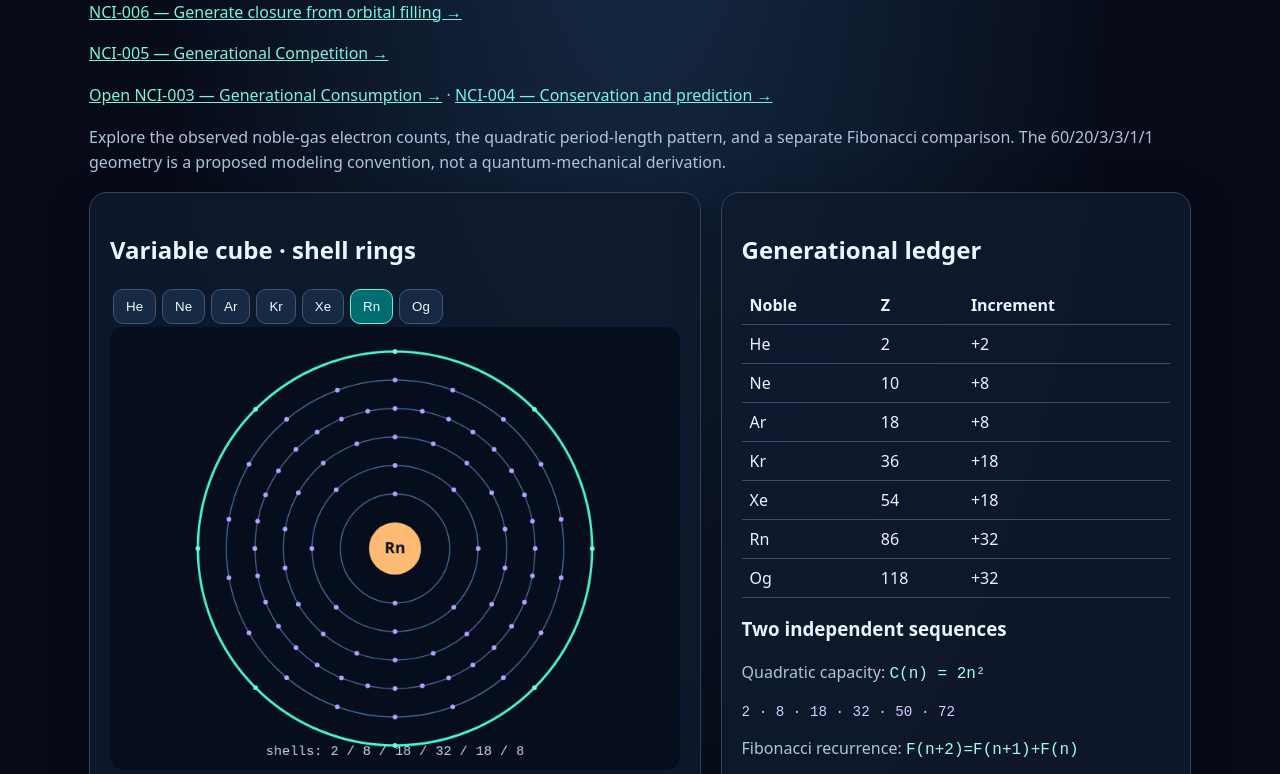
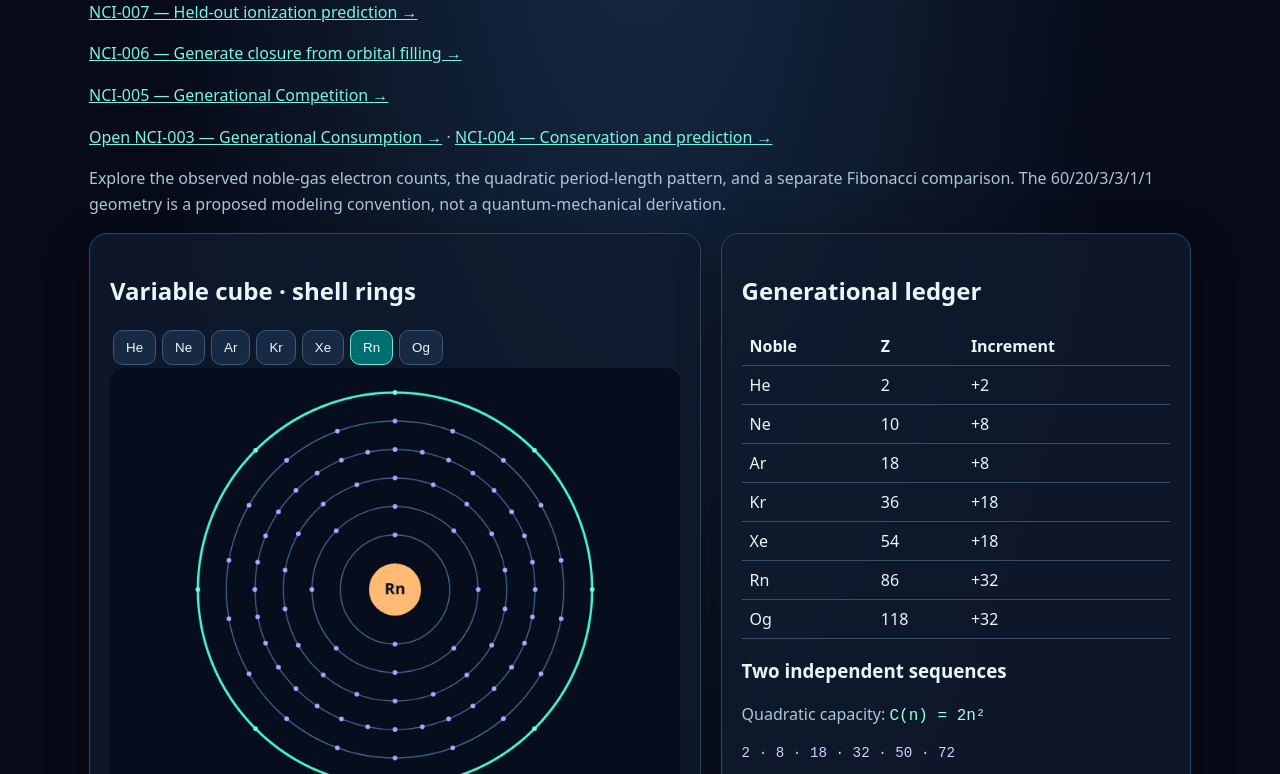
Before and after one commit to DavidWise01/zeptoverse, a plain HTML site: page index.html in a window 1280 px wide. Shown: the part 162-936 px from the top of the page. Drawn offline with Linux system fonts and the light colour scheme.

Commit message:
Link NCI-007 prediction experiment on homepage

```diff
--- a/index.html
+++ b/index.html
@@ -12,7 +12,7 @@ pre{white-space:pre-wrap;color:#d6ccff;font-size:.89rem}a{color:#72f5df}table{bo
 small{color:#b6c5d5}#status{color:#77f5c9}footer{margin-top:22px;color:#8caac5}
 @media(max-width:760px){main{grid-template-columns:1fr}body{padding:14px}}
 </style></head><body><div class="top">DavidWise01 / zeptoverse · NCI-002</div>
-<h1>Noble Closure Laboratory</h1><p><a href="./orbital-closure.html" style="color:#7af4df">NCI-006 — Generate closure from orbital filling →</a></p><p><a href="./competition.html" style="color:#7af4df">NCI-005 — Generational Competition →</a></p><p><a href="./consumption.html" style="color:#7af4df">Open NCI-003 — Generational Consumption →</a> · <a href="./conservation.html" style="color:#7af4df">NCI-004 — Conservation and prediction →</a></p>
+<h1>Noble Closure Laboratory</h1><p><a href="./prediction.html" style="color:#7af4df">NCI-007 — Held-out ionization prediction →</a></p><p><a href="./orbital-closure.html" style="color:#7af4df">NCI-006 — Generate closure from orbital filling →</a></p><p><a href="./competition.html" style="color:#7af4df">NCI-005 — Generational Competition →</a></p><p><a href="./consumption.html" style="color:#7af4df">Open NCI-003 — Generational Consumption →</a> · <a href="./conservation.html" style="color:#7af4df">NCI-004 — Conservation and prediction →</a></p>
 <p>Explore the observed noble-gas electron counts, the quadratic period-length pattern, and a separate Fibonacci comparison. The 60/20/3/3/1/1 geometry is a proposed modeling convention, not a quantum-mechanical derivation.</p>
 <main><section class="panel"><h2>Variable cube · shell rings</h2><div id="buttons" aria-label="Choose noble gas"></div>
 <canvas id="view" width="720" height="560" role="img" aria-label="Stylized concentric electron-shell diagram"></canvas>
```
